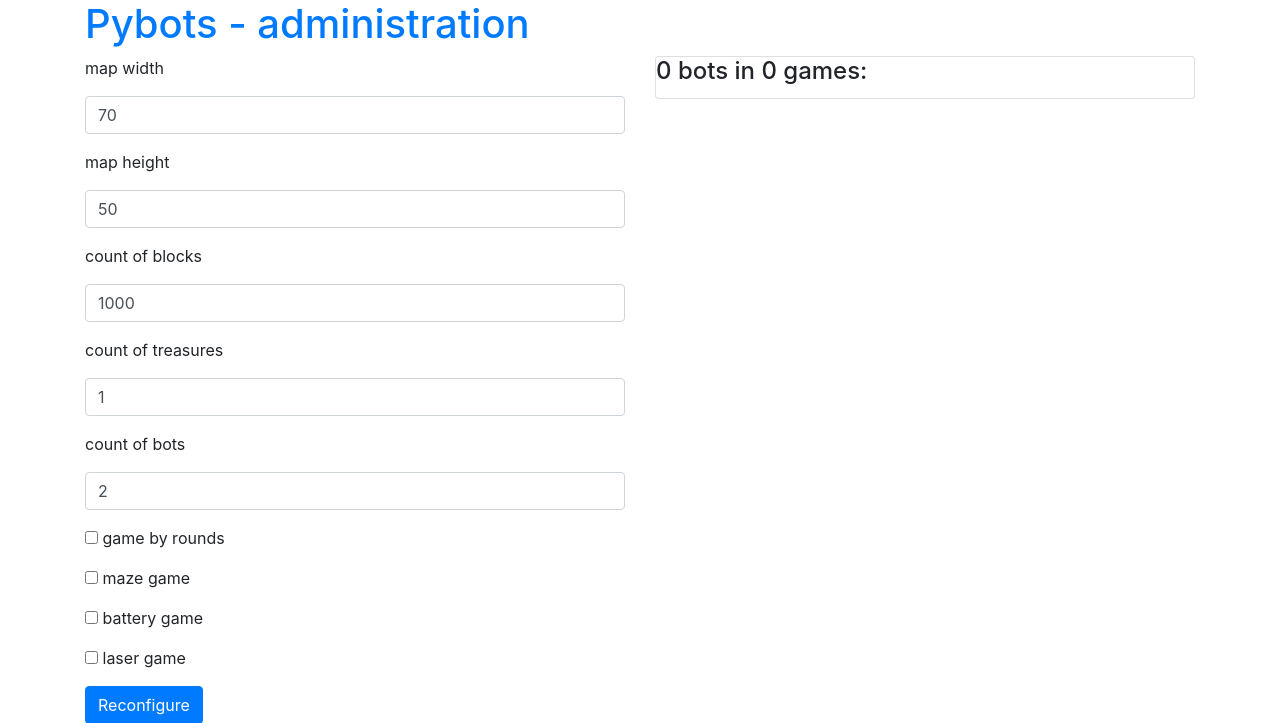
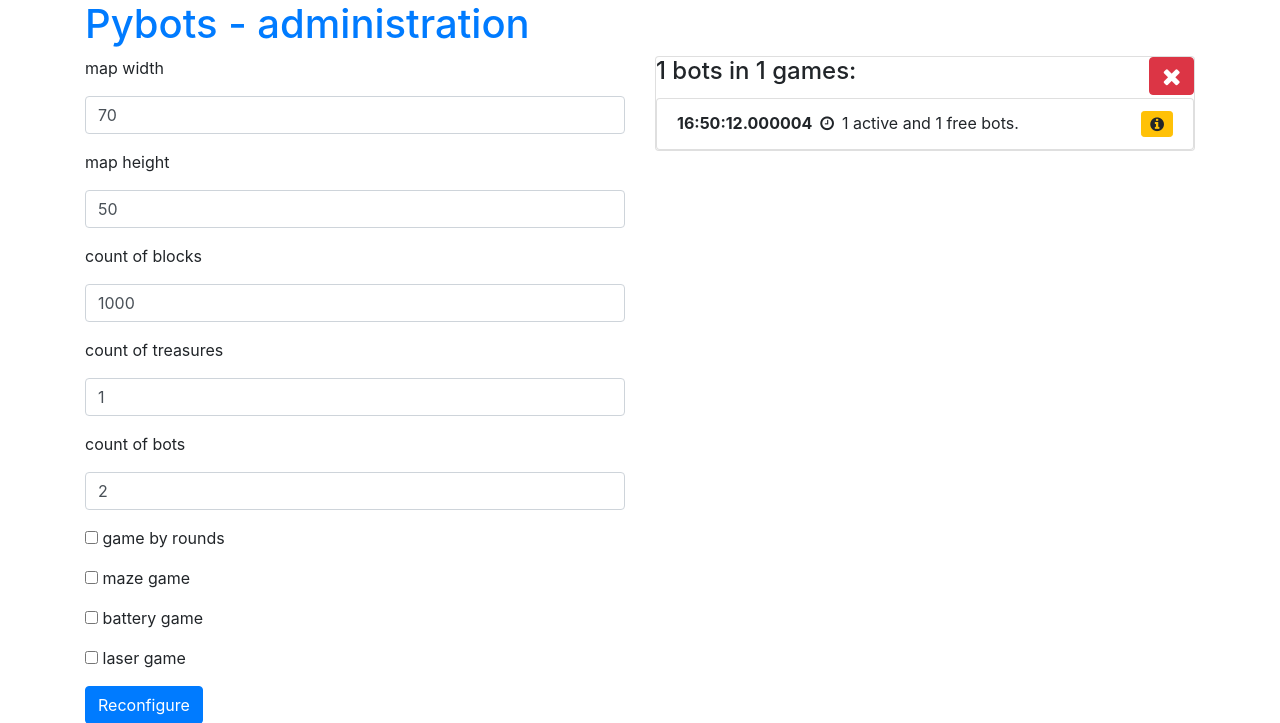
Before and after one commit to spseol/pybots-server, a Flask app: page /admin in a window 1280 px wide. Shown: the top 723 px of the page. Run offline with Flask 2, Linux system fonts and the light colour scheme; some libraries are stand-ins or nearby versions.

Commit message:
fixed default field placer, added deleting all games without activity

```diff
--- a/pybots/configurations/default_configuration.py
+++ b/pybots/configurations/default_configuration.py
@@ -1,9 +1,9 @@
 from pybots.configurations.base_configuration import BaseConfiguration
-from pybots.configurations.maze_field_placer import MazeFieldPlacerMixin
+from pybots.configurations.random_field_placer import RandomFieldPlacerMixin
 from pybots.game.fields.empty_field import EmptyField
 
 
-class DefaultConfiguration(BaseConfiguration, MazeFieldPlacerMixin):
+class DefaultConfiguration(BaseConfiguration, RandomFieldPlacerMixin):
     map_width = 70
     map_height = 50
     default_empty_map_field = EmptyField
--- a/pybots/web/templates/index.html
+++ b/pybots/web/templates/index.html
@@ -7,8 +7,18 @@
         </div>
         <div class="col-md-6">
             <div class="card">
-                <div class="card-block"><h4 class="card-title">{{ games|length }} bots
-                    in {{ set(games.values())|length }} games:</h4></div>
+                <div class="card-block">
+                    <h4 class="card-title">{{ games|length }} bots
+                        in {{ set(games.values())|length }} games:
+                    <span class="pull-right">
+                        <form
+                                method="POST" action="{{ url_for('admin_game_delete', bot_id=0) }}">
+                            <button class="btn btn-danger btmd fa fa-times"
+                                    type="submit"></button>
+                        </form>
+                    </span>
+                    </h4>
+                </div>
                 <div class="card-block">
                     <ul class="list-group">
                         {% for bot_id, game in games.items() %}
```
Also changed, not shown: pybots/web/game_detail_view.py (+13 -6 lines).
